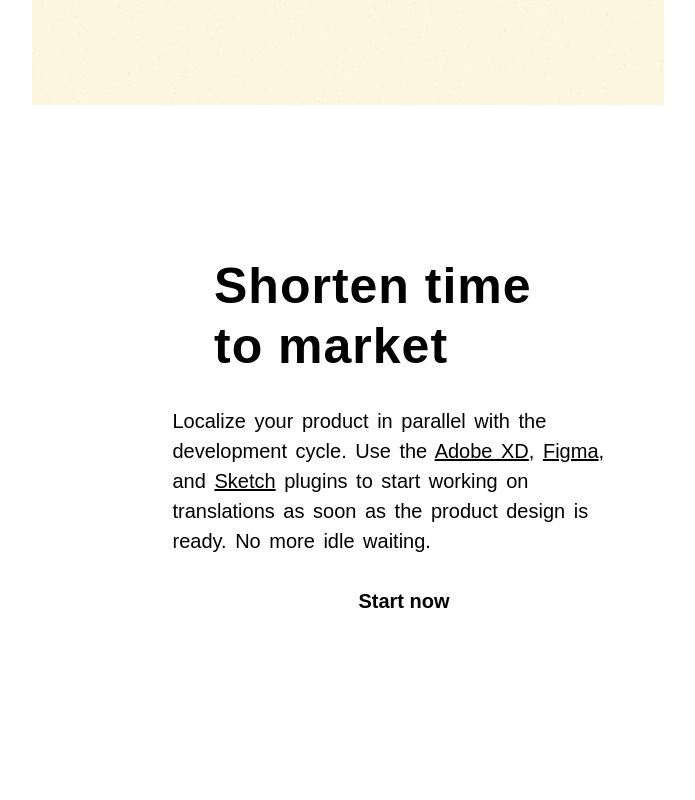
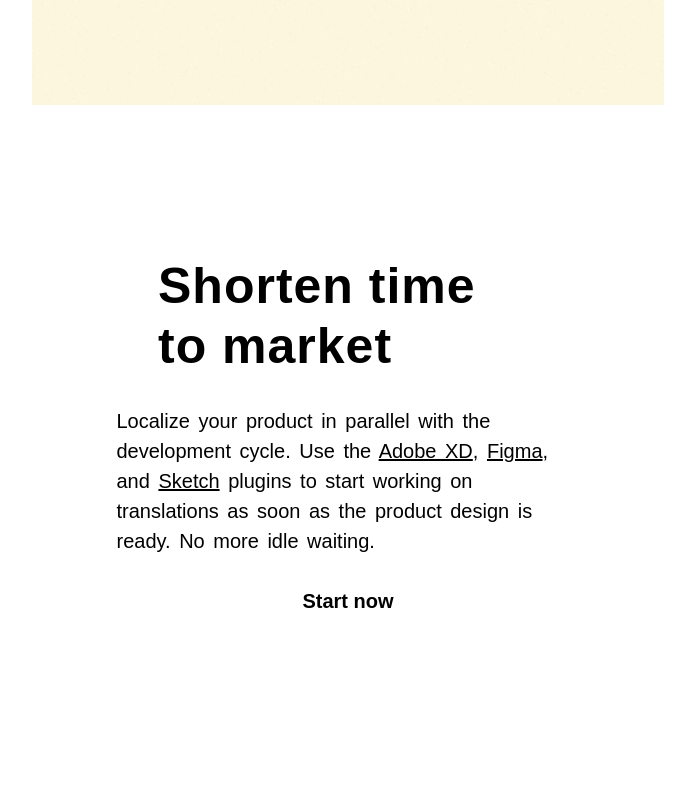
Before and after one commit to odligeon/hw15-adaptive-flexbox, a plain HTML site: page index.html in a window 1280 px wide. Shown: the part 3320-4120 px from the top of the page, without its empty margins (292-987 px from the left). Drawn offline with Linux system fonts and the light colour scheme.

Commit message:
long section text fix

```diff
--- a/css/longSection.css
+++ b/css/longSection.css
@@ -23,6 +23,10 @@
     .long__section .img-card > img{
         width: 100%;
     }
+    .long__section .text-card:nth-of-type(even) {
+        padding-left: 0 !important;
+    }
+
 }
 
 .text-card, .img-card {
@@ -86,6 +90,7 @@
     padding-left: 112px;
 }
 
+
 .long__section .text-card:nth-of-type(even) h2{
     letter-spacing: 1px;
     max-width: 380px;
```
